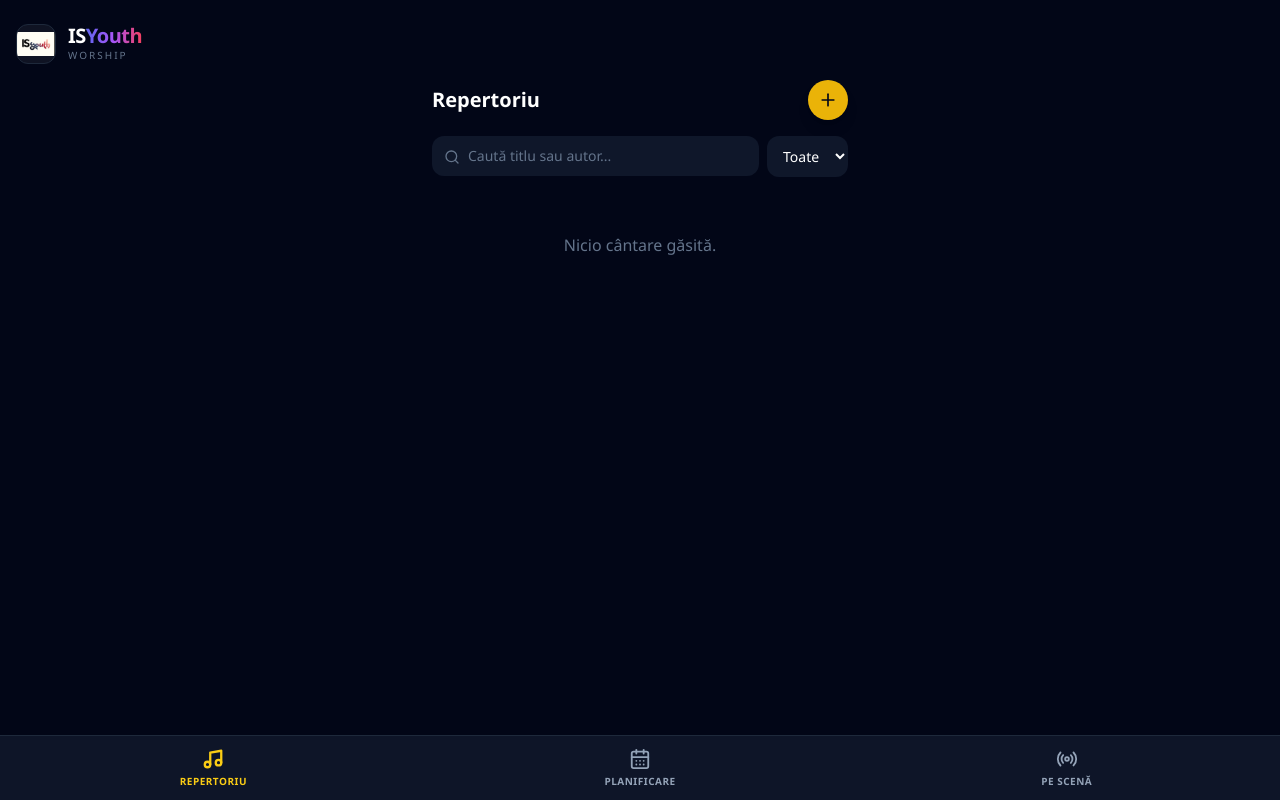
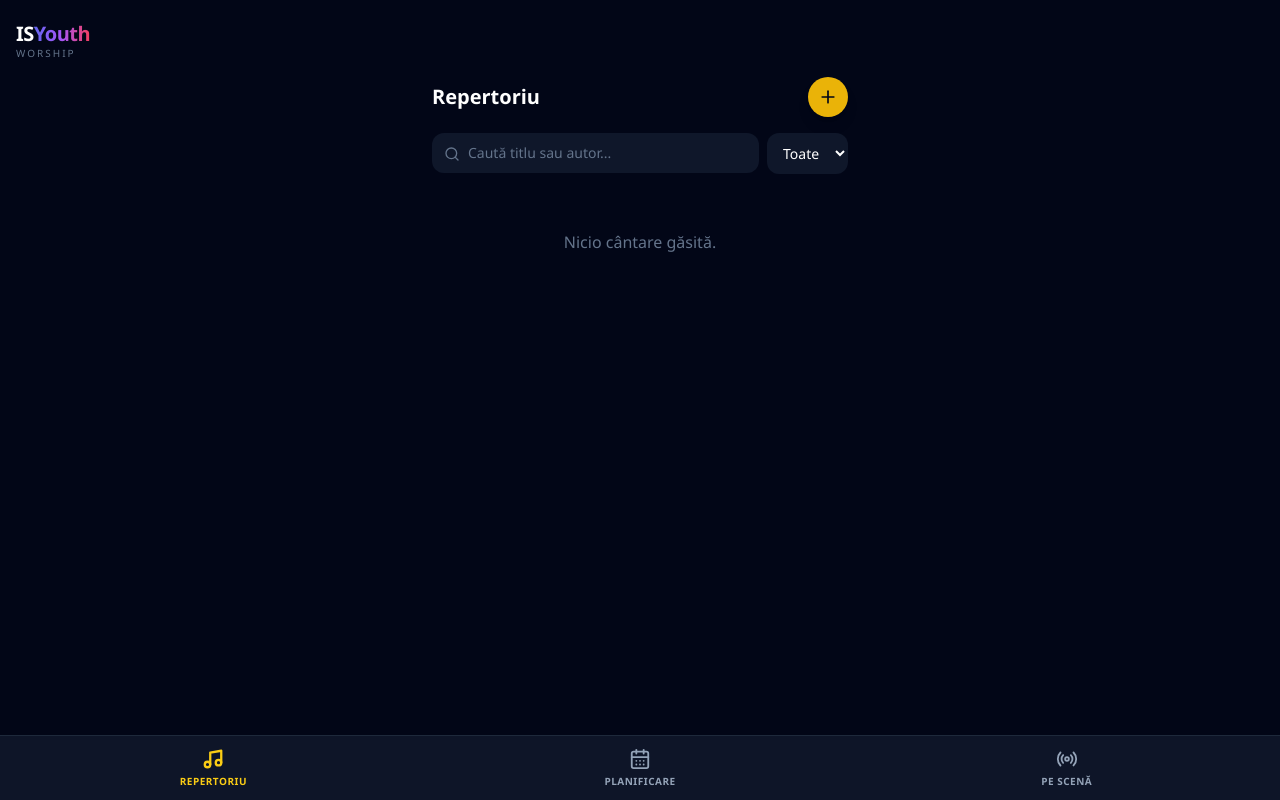
Before and after one commit to GratiiSergiu/IS-Youth-Worship, a React (Vite) app: page / in a window 1280 px wide. Built offline with nearby package versions, Linux system fonts and the light colour scheme.

Commit message:
Remove logo image from Header

```diff
--- a/src/components/Header.jsx
+++ b/src/components/Header.jsx
@@ -1,7 +1,6 @@
 export default function Header() {
   return (
     <div className="px-4 pt-6 pb-2 flex items-center gap-3 select-none">
-      <img src="/logo.png" alt="ISYouth" className="w-10 h-10 rounded-xl object-contain bg-white/5 border border-slate-800" />
       <div>
         <h1 className="text-xl font-black tracking-tight leading-none">
           <span className="text-white">IS</span>
```
